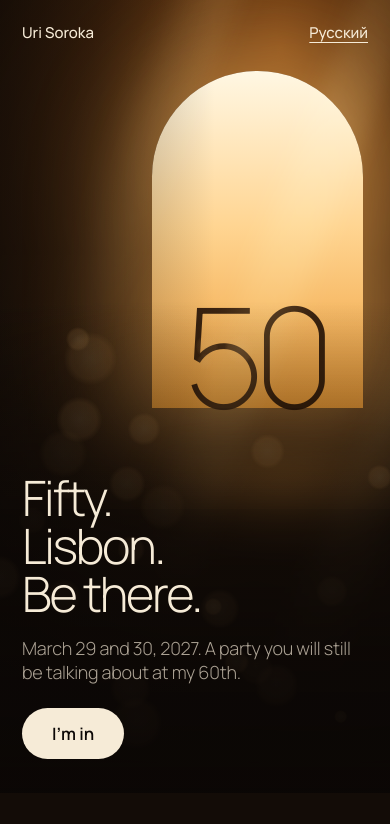
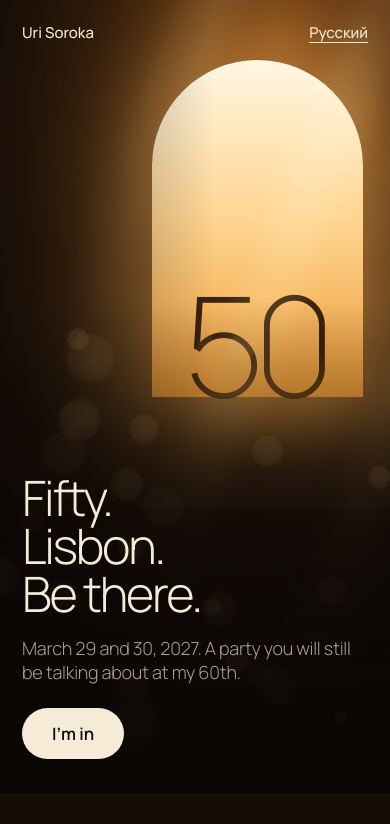
Before and after one commit to urisoroka50/uri50, a plain HTML site: page index.html in a window 390 px wide. Shown: the top 824 px of the page. Drawn offline with Linux system fonts and the light colour scheme.

Commit message:
Keep headline clear of the 50 on phones and narrow desktops
Co-Authored-By: Claude Fable 5.2 <noreply@anthropic.com>
Claude-Session: https://claude.ai/code/session_0194g53R1i8E4hDWjcNfwfL6

```diff
--- a/index.html
+++ b/index.html
@@ -78,6 +78,11 @@
   .bar { display: flex; justify-content: space-between; gap: 16px; font-size: 0.9375rem; font-weight: 500; }
   .bar a { color: var(--cream); text-underline-offset: 4px; }
   .pitch { align-self: end; display: grid; gap: 18px; max-width: 40rem; }
+  @media (max-width: 879px) {
+    .arch { top: 60px; }
+    .pitch { margin-top: calc(min(86.4vw, 608px) + 64px); }
+    .floor { top: calc(min(86.4vw, 608px) + 40px); height: 200px; }
+  }
   h1 { font: 300 clamp(2.75rem, 12.5vw, 5.5rem)/0.98 var(--font); letter-spacing: -0.045em; text-wrap: balance; }
   h1 span { display: block; }
   .lede { font-size: clamp(1.125rem, 4.6vw, 1.5rem); line-height: 1.35; font-weight: 300; letter-spacing: -0.015em; color: var(--dim); max-width: 30em; }
@@ -143,6 +148,8 @@
   @media (min-width: 880px) {
     .hero { padding: 34px 48px 56px; }
     .arch { right: 12%; top: 8%; width: min(30%, 400px); }
+    .pitch { max-width: 52%; }
+    h1 { font-size: clamp(3rem, 5.4vw, 5.5rem); }
     .below { grid-template-columns: 1.15fr 0.85fr 1.1fr; }
     .panel { padding: 48px 40px; }
     footer { padding: 28px 48px 44px; }
```
Also changed, not shown: ru.html (+7 -0 lines).
